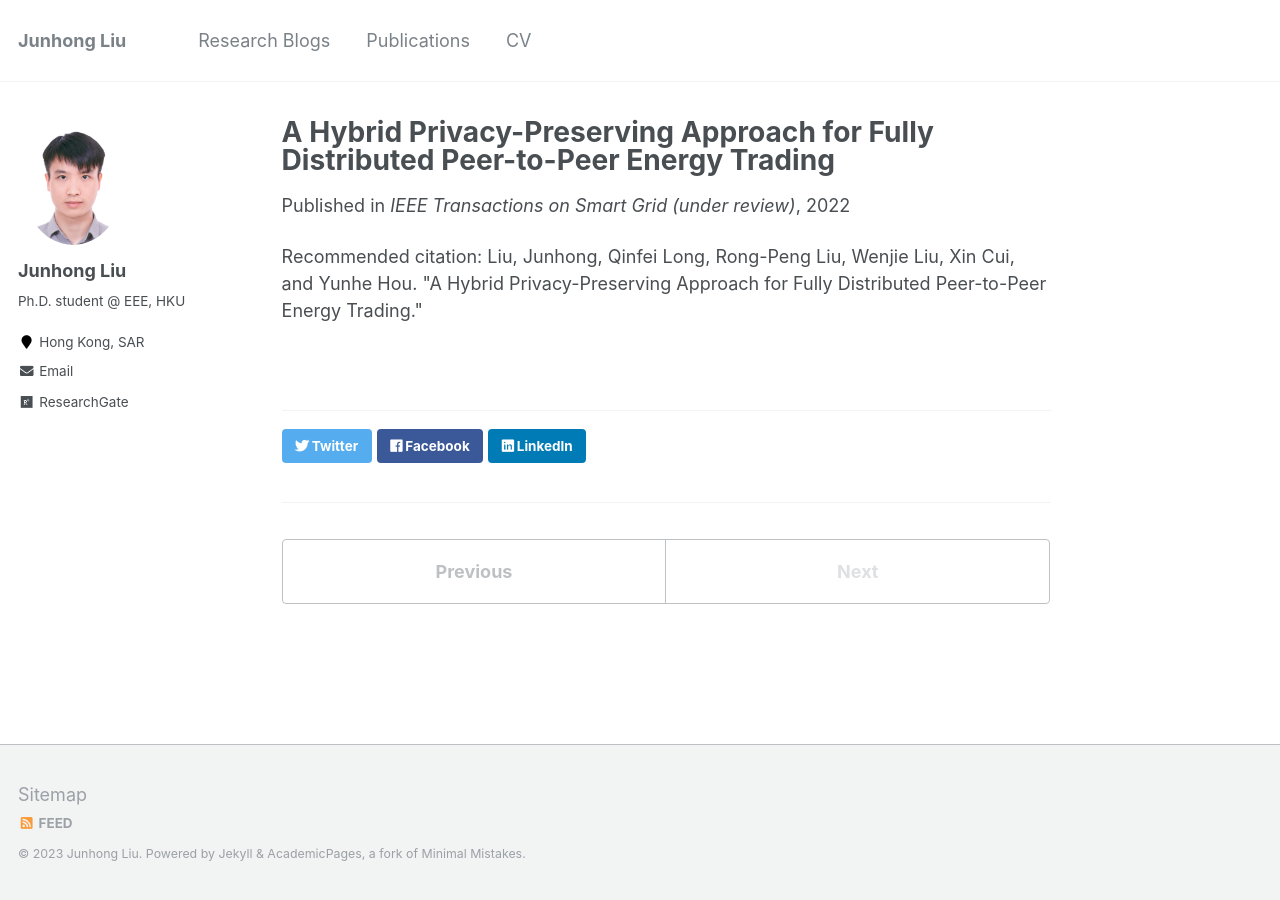
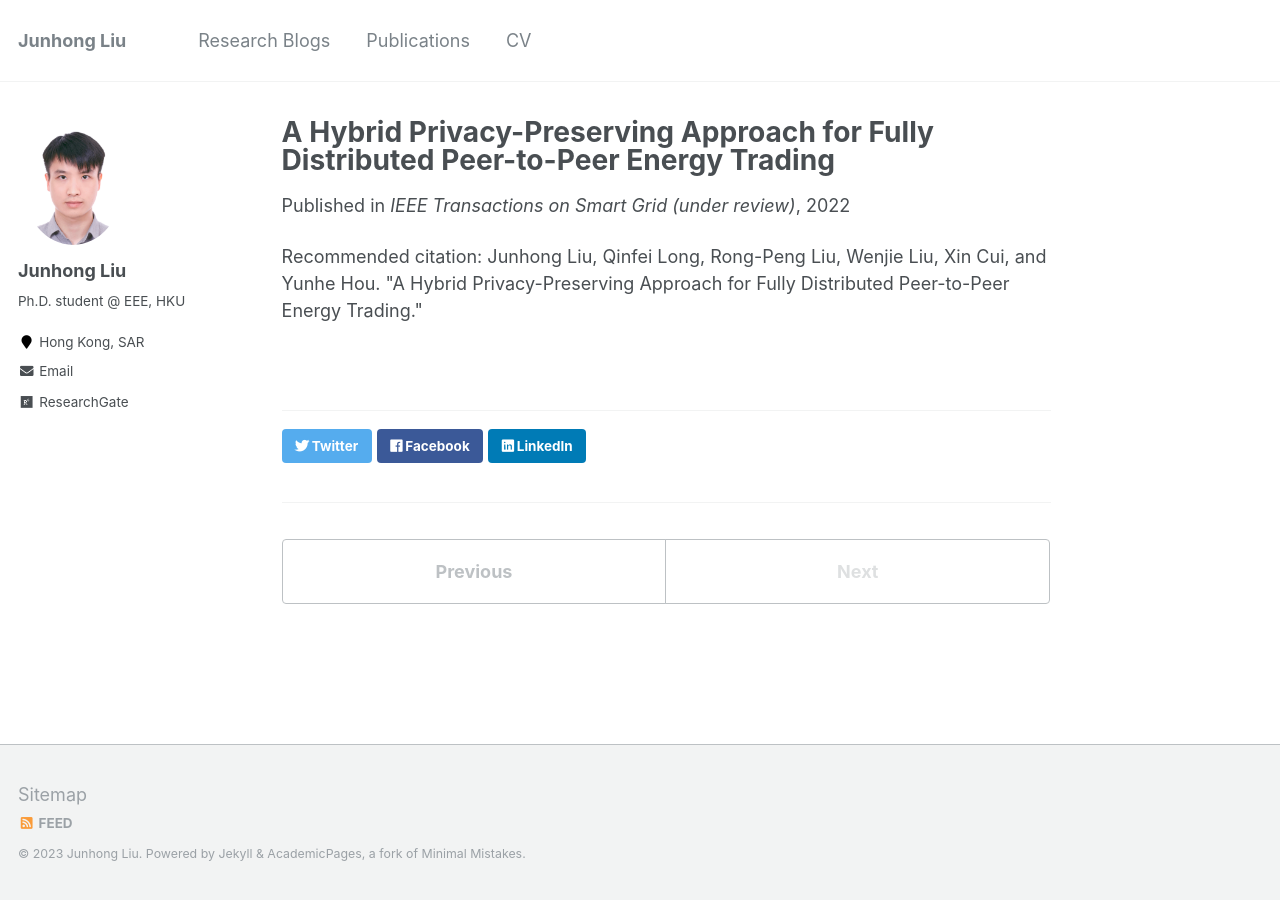
Before and after one commit to johnny-eee/online, a Jekyll site: the page built from _publications/2022-11-23-paper-title-number-5.md, in a window 1280 px wide. Built offline with Jekyll 4.4.1, drawn with Linux system fonts in a browser that asks for light colours.

```diff
--- a/_publications/2022-11-23-paper-title-number-5.md
+++ b/_publications/2022-11-23-paper-title-number-5.md
@@ -7,5 +7,5 @@ privacy leakage issues arising from the fully distributed P2P energy trading, th
 date: 2022-12-01
 venue: 'IEEE Transactions on Smart Grid (under review)'
 paperurl: ' '
-citation: 'Liu, Junhong, Qinfei Long, Rong-Peng Liu, Wenjie Liu, Xin Cui, and Yunhe Hou. "A Hybrid Privacy-Preserving Approach for Fully Distributed Peer-to-Peer Energy Trading."'
+citation: 'Junhong Liu, Qinfei Long, Rong-Peng Liu, Wenjie Liu, Xin Cui, and Yunhe Hou. "A Hybrid Privacy-Preserving Approach for Fully Distributed Peer-to-Peer Energy Trading."'
 ---
```
